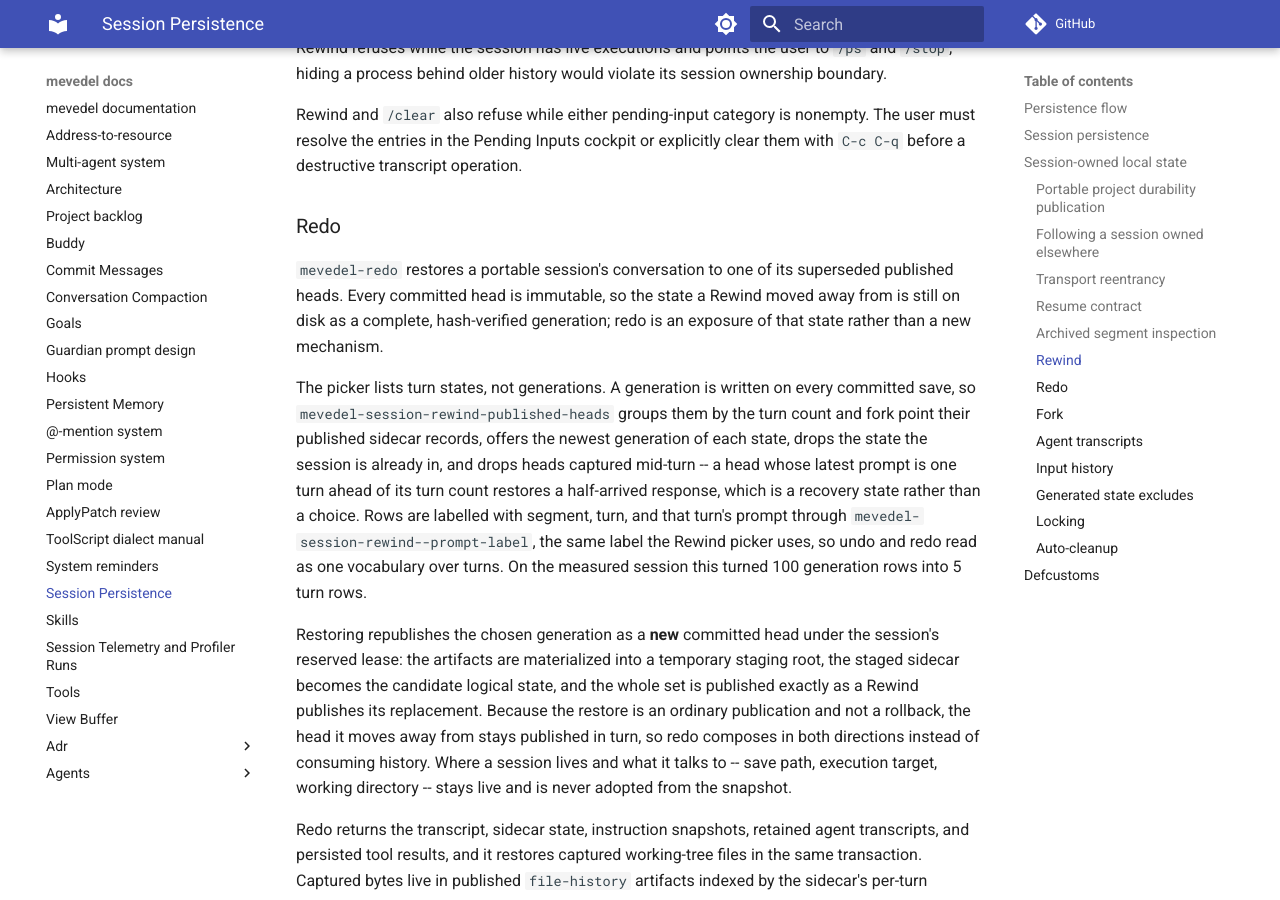
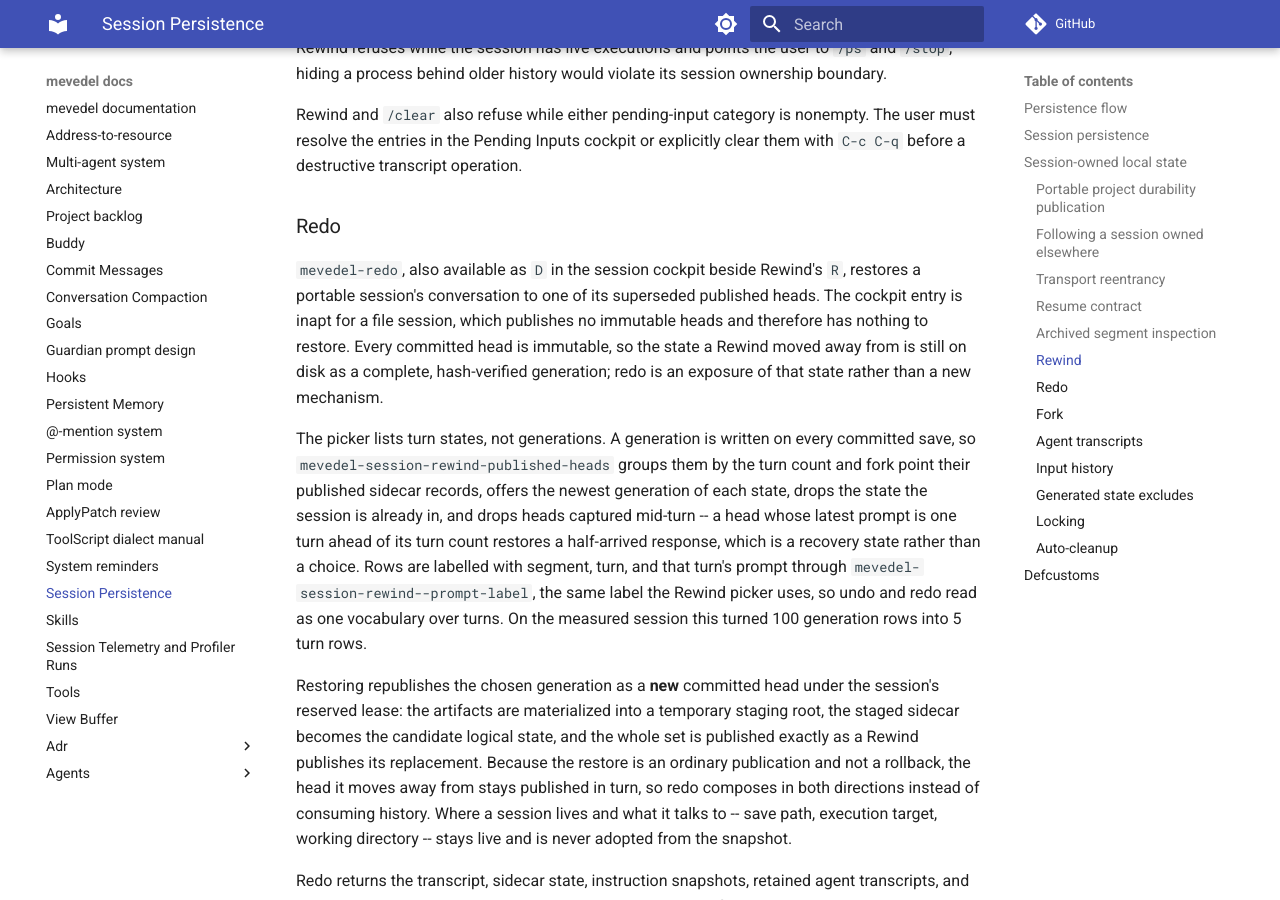
Before and after one commit to FrauH0lle/mevedel, an MkDocs documentation site: the page built from docs/sessions.md, in a window 1280 px wide and 900 px high, scrolled down 20832 px. Built offline with MkDocs 1.6.1 and Material for MkDocs 9.7.7, drawn with Linux system fonts in a browser that asks for light colours; comment, search, counter and statistics services are not loaded.

Commit message:
feat(menu): Offer redo beside Rewind in the session cockpit
Redo was reachable only through `M-x', while Rewind sat in the cockpit's
History group.  A user who rewinds from the transient looks for the way
back in the same place.

* mevedel-menu.el (mevedel-menu--redo): New.  Route through
`mevedel-menu--call-live-tip-data', as Compact and Review do: redo names
a session state rather than a point in the view, so it belongs in the
data buffer.

(mevedel-menu--redo-inapt-p): New.  A PID-lock file session publishes no
immutable heads and has nothing to restore, so the entry is inapt rather
than an error on selection.  The recorded authority mode is read
directly: offering an entry must not be the step that rejects a session.

(mevedel-menu): Add `D' "Redo…" to the History group beside `R'.

* test/test-mevedel-menu.el (mevedel-menu--redo)
(mevedel-menu--redo-inapt-p): Cover the data-buffer routing and all three
authority states, including an unrecorded mode.

* docs/sessions.md: Note the cockpit key and that it is inapt for a file
session.

```diff
--- a/docs/sessions.md
+++ b/docs/sessions.md
@@ -990,8 +990,11 @@
 
 ### Redo
 
-`mevedel-redo` restores a portable session's conversation to one of its
-superseded published heads. Every committed head is immutable, so the state a
+`mevedel-redo`, also available as `D` in the session cockpit beside
+Rewind's `R`, restores a portable session's conversation to one of its
+superseded published heads.  The cockpit entry is inapt for a file
+session, which publishes no immutable heads and therefore has nothing to
+restore. Every committed head is immutable, so the state a
 Rewind moved away from is still on disk as a complete, hash-verified
 generation; redo is an exposure of that state rather than a new mechanism.
 
```
Also changed, not shown: 2 other files.
